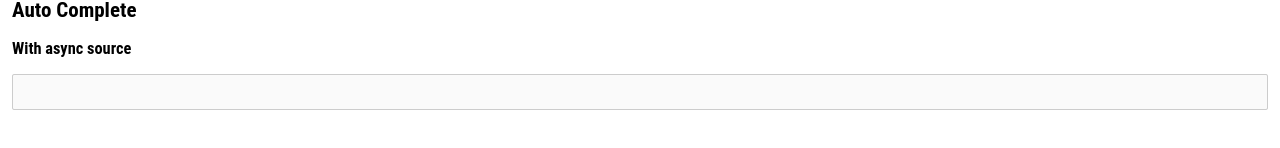
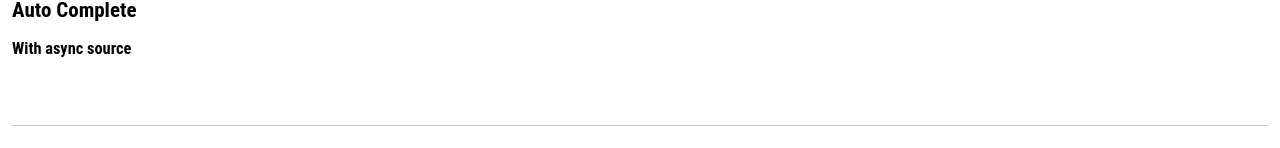
Before and after one commit to Phyrra/angular-ui-elements, an Angular app: page / in a window 1280 px wide. Shown: the part 962-1110 px from the top of the page. Before the commit the page ends 1084 px from the top, so only its background shows below. Built offline with nearby package versions, Linux system fonts and the light colour scheme.

Commit message:
Update Autocomplete to use masa input

```diff
--- a/src/app/ui-elements/components/auto-complete/masa-auto-complete.component.html
+++ b/src/app/ui-elements/components/auto-complete/masa-auto-complete.component.html
@@ -1,12 +1,13 @@
 <div
     [ngClass]="{ 'wrapper': true, 'disabled': disabled, 'open': isOpen }"
 >
-  <input
+  <masa-input
     [(ngModel)]="search"
     (keydown)="onKeyDown($event)"
     (blur)="onBlur($event)"
     [disabled]="disabled"
-  />
+    [required]="required"
+  ></masa-input>
 
   <div class="foldout" *ngIf="isOpen">
     <div *ngIf="isLoading" class="loading">
@@ -19,7 +20,7 @@
         <div class="no-items">{{ noItemsText || 'No items found' }}</div>
       </ng-container>
 
-      <div *ngIf="maxItems && overflow && items.length >= maxItems">
+      <div *ngIf="maxItems && overflowTemplate && items.length >= maxItems">
         <ng-template
           [ngOutletContext]="{ number: items.length }"
           [ngTemplateOutlet]="overflowTemplate"
--- a/src/app/ui-elements/components/auto-complete/masa-auto-complete.component.scss
+++ b/src/app/ui-elements/components/auto-complete/masa-auto-complete.component.scss
@@ -6,15 +6,6 @@ $elem-padding: $default-padding * 0.75;
 :host {
   .wrapper {
     position: relative;
-
-    background-color: $input-background;
-    color: inherit;
-
-    &.disabled {
-      input {
-        // TODO?
-      }
-    }
 
     &.open {
       input {
--- a/src/app/ui-elements/components/auto-complete/masa-auto-complete.component.ts
+++ b/src/app/ui-elements/components/auto-complete/masa-auto-complete.component.ts
@@ -1,10 +1,5 @@
-import { Component, OnInit } from '@angular/core';
-import { HostListener, ElementRef, Input } from '@angular/core';
-import { ContentChild, TemplateRef } from '@angular/core';
+import { Component, ContentChild, ElementRef, forwardRef, HostListener, Input, OnInit, TemplateRef } from '@angular/core';
 import { ControlValueAccessor, NG_VALUE_ACCESSOR } from '@angular/forms';
-import { forwardRef } from '@angular/core';
-import { KEY_CODE } from '../../constants';
-import { scrollToElement } from 'app/ui-elements/helpers';
 
 import { Subject } from 'rxjs/Subject';
 import { Subscription } from 'rxjs/Subscription';
@@ -13,6 +8,9 @@ import 'rxjs/add/operator/debounce';
 import 'rxjs/add/operator/do';
 import 'rxjs/add/operator/withLatestFrom';
 import 'rxjs/add/observable/timer';
+
+import { KEY_CODE } from '../../constants';
+import { scrollToElement } from 'app/ui-elements/helpers';
 
 export interface Action {
 	immediate: boolean;
@@ -39,6 +37,7 @@ export class MasaAutoCompleteComponent implements ControlValueAccessor, OnInit {
 	@Input() noItemsText: string;
 
 	@Input() disabled: boolean;
+	@Input() required: boolean;
 
 	@ContentChild(TemplateRef) optionTemplate: TemplateRef<any>;
 	@Input() itemRenderer: (item: any) => string;
@@ -156,7 +155,15 @@ export class MasaAutoCompleteComponent implements ControlValueAccessor, OnInit {
 	}
 
 	onKeyDown($event: any): void {
-		switch ($event.keyCode) {
+		if (this.disabled) {
+			return;
+		}
+
+		if ([KEY_CODE.DOWN_ARROW, KEY_CODE.UP_ARROW].includes($event.which)) {
+			$event.preventDefault();
+		}
+
+		switch ($event.which) {
 			case KEY_CODE.ENTER:
 				this.keys.next({
 					immediate: true,
```
Also changed, not shown: 1 other file (tests, documents, lock files or other folders). Lines whose indentation alone changed are shown as unchanged.
